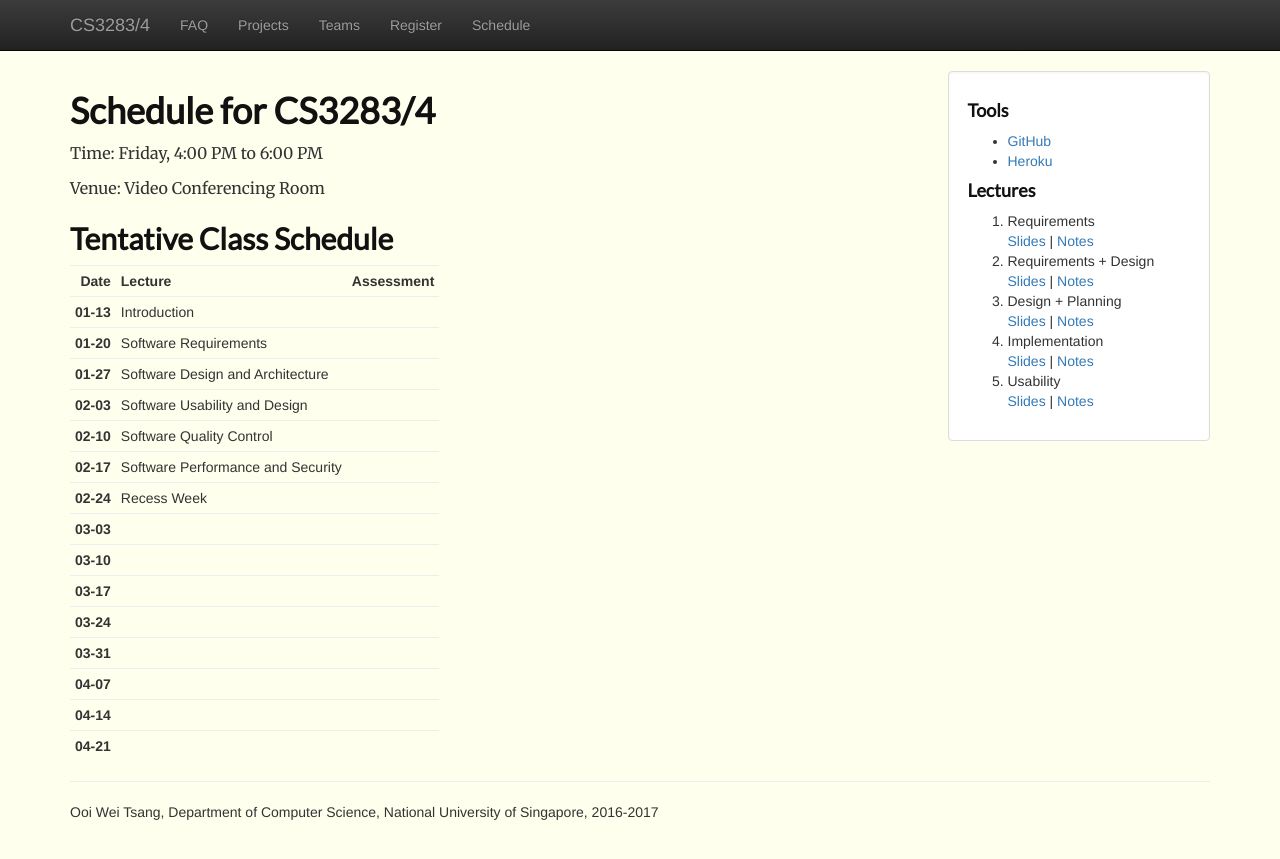
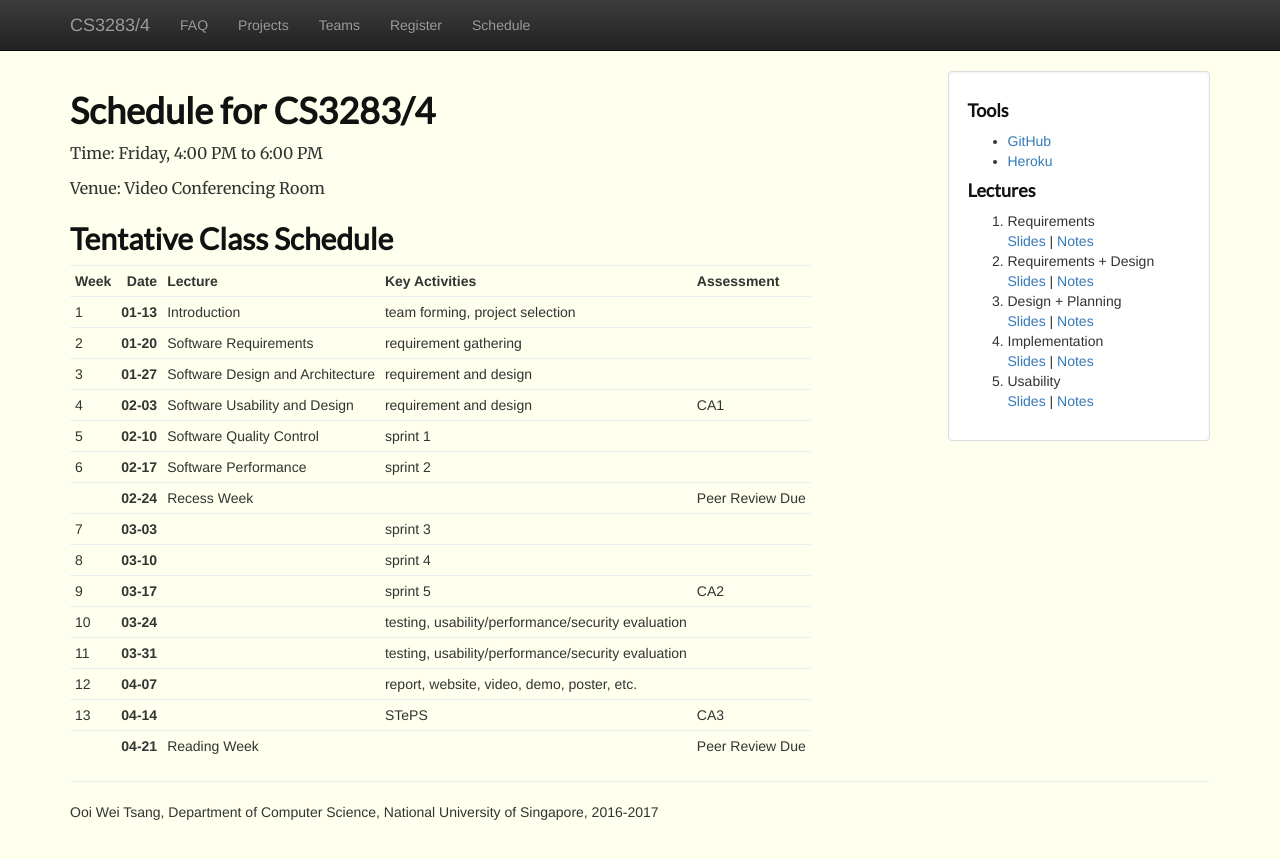
Before and after one commit to nus-mtp/1617, a Jekyll site: the page built from schedule.md, in a window 1280 px wide. Shown: the top 859 px of the page. Built offline with Jekyll 4.4.1, drawn with Linux system fonts in a browser that asks for light colours; nearby versions of some CDN libraries.

Commit message:
Updated class schedule

```diff
--- a/schedule.md
+++ b/schedule.md
@@ -11,20 +11,20 @@ Venue: Video Conferencing Room
 
 ## Tentative Class Schedule
 
-| Date      | Lecture                 | Assessment |
-|----------:|:------------------------|:-----------|
-| **01-13** | Introduction| |
-| **01-20** | Software Requirements| |
-| **01-27** | Software Design and Architecture| |
-| **02-03** | Software Usability and Design| |
-| **02-10** | Software Quality Control| |
-| **02-17** | Software Performance and Security| |
-| **02-24** | Recess Week | |
-| **03-03** | | |
-| **03-10** | | |
-| **03-17** | | |
-| **03-24** | | |
-| **03-31** | | |
-| **04-07** | | |
-| **04-14** | | |
-| **04-21** | | |
+|Week| Date      | Lecture                 | Key Activities | Assessment |
+|-|----------:|:------------------------|:---------|:-----------|
+|1| **01-13** | Introduction| team forming, project selection | |
+|2| **01-20** | Software Requirements| requirement gathering | |
+|3| **01-27** | Software Design and Architecture| requirement and design ||
+|4| **02-03** | Software Usability and Design| requirement and design | CA1 |
+|5| **02-10** | Software Quality Control| sprint 1|  |
+|6| **02-17** | Software Performance | sprint 2 | |
+|| **02-24** | Recess Week || Peer Review Due |
+|7| **03-03** | | sprint 3 | |
+|8| **03-10** | | sprint 4 |  |
+|9| **03-17** | | sprint 5 | CA2 |
+|10| **03-24** | | testing, usability/performance/security evaluation | |
+|11| **03-31** | | testing, usability/performance/security evaluation | |
+|12| **04-07** | | report, website, video, demo, poster, etc. ||
+|13| **04-14** | |STePS| CA3 |
+|| **04-21** | Reading Week || Peer Review Due |
```
